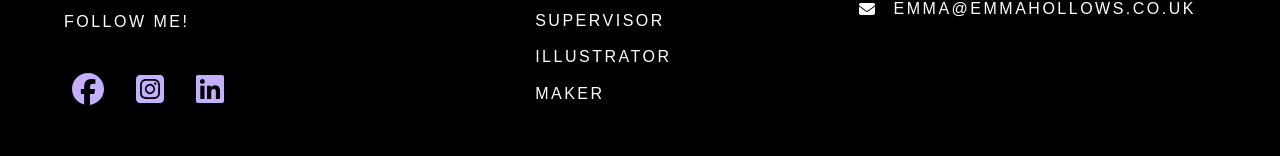
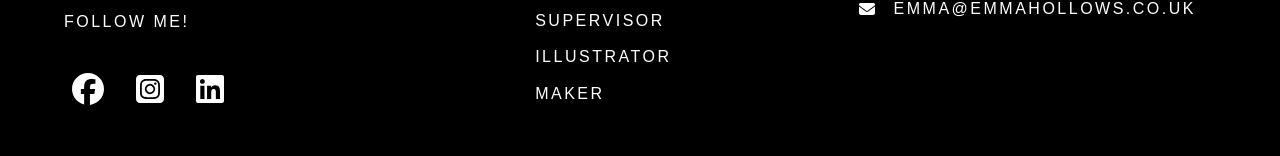
Before and after one commit to curveservices/emma-hollows-design, a React (Vite) app: page / in a window 1280 px wide. Shown: the part 664-820 px from the top of the page. Built offline with nearby package versions, Linux system fonts and the light colour scheme; no server answers; the database is empty.

Commit message:
refactor animation timing and hover effects for improved user experience

```diff
--- a/src/components/socials/index.scss
+++ b/src/components/socials/index.scss
@@ -6,7 +6,7 @@
   list-style: none;
   text-align: center;
   margin: 0;
-  animation: fadeInUp 1s 1.5s backwards;
+  animation: fadeInUp 1s backwards;
 }
 .icons {
   a {
@@ -15,10 +15,14 @@
     font-size: 32px;
     line-height: 20px;
     cursor: pointer;
+    svg {
+        color: #fff;
+        transition: all 0.5s ease-in-out;
+      }
     &:hover svg {
-      color: #fff;
+      color: var(--secondary);
       transform: scale(1.2);
-      transition: all 0.5s ease-in-out;
+      box-shadow: var(--background-blur);
     }
   }
 }
```
